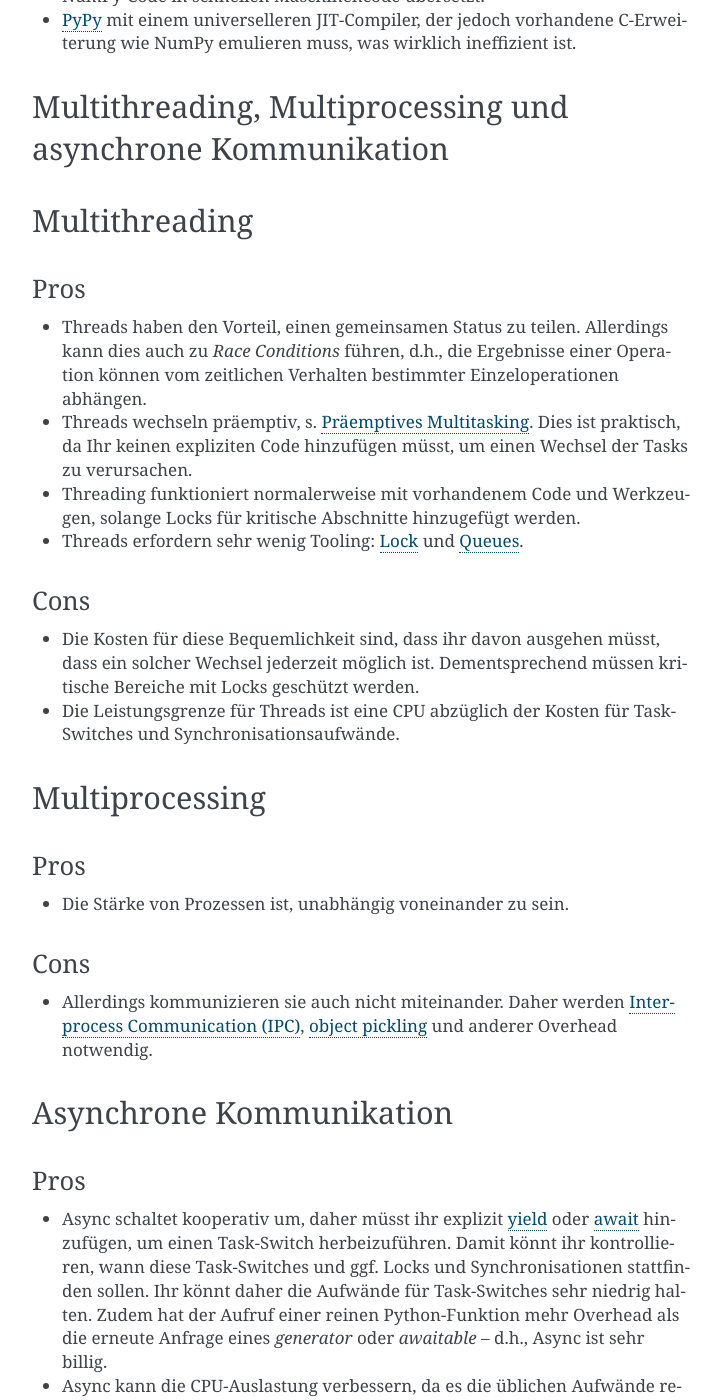
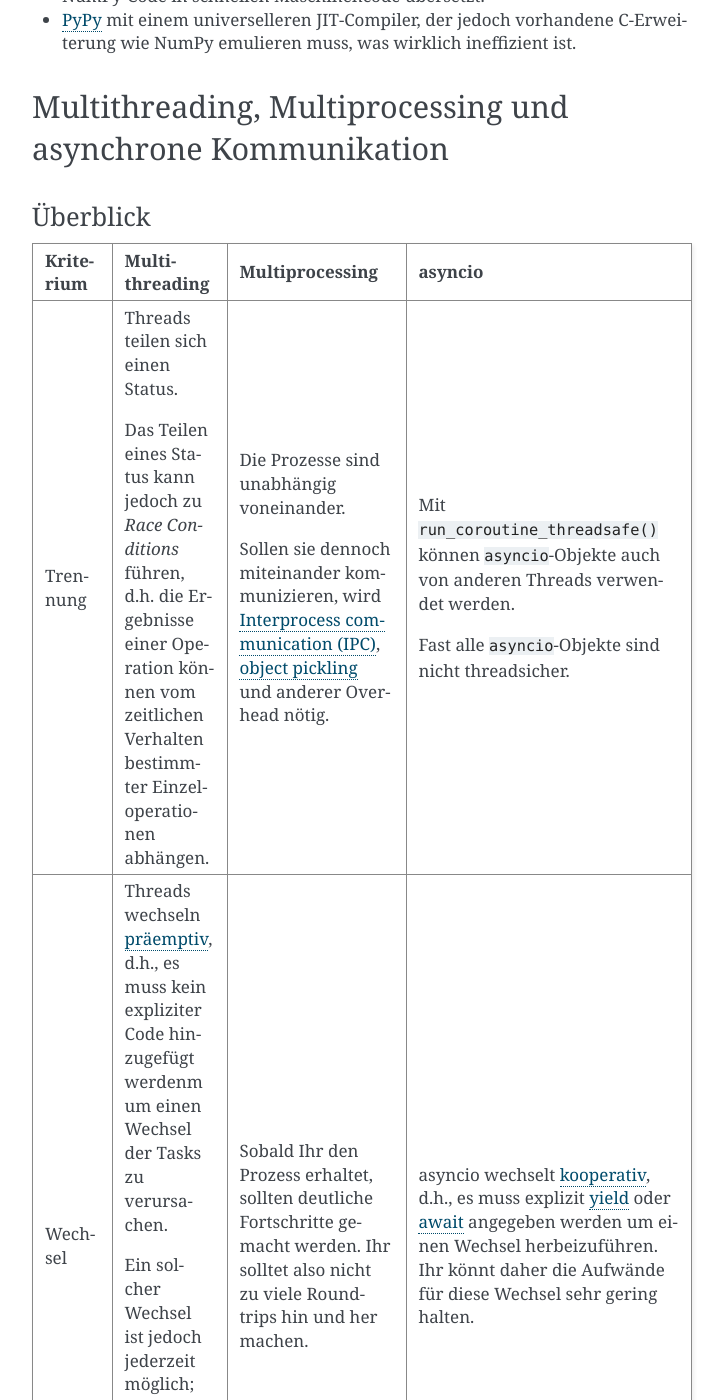
Before and after one commit to veit/jupyter-tutorial-de, a Sphinx documentation site: the page built from docs/refactoring/performance/concurrency.rst, in a window 1280 px wide and 1400 px high, scrolled down 1320 px. Shown: the whole window, without its empty margins (388-1112 px from the left). Built offline with Sphinx 7.4.7, drawn with Linux system fonts in a browser that asks for light colours; pages that are not in the unit, such as notebooks, are missing from menus; some of the changed text lies outside the part shown.

Commit message:
Add overview for different parallelisation options

```diff
--- a/docs/refactoring/performance/concurrency.rst
+++ b/docs/refactoring/performance/concurrency.rst
@@ -66,74 +66,97 @@ erscheinen. Dennoch gibt jedoch bereits einige Lösungen:
 Multithreading, Multiprocessing und asynchrone Kommunikation
 ------------------------------------------------------------
 
-Multithreading
---------------
+Überblick
+~~~~~~~~~
 
-Pros
-~~~~
++------------------+------------------+------------------+--------------------------------+
+| Kriterium        | Multithreading   | Multiprocessing  | asyncio                        |
++==================+==================+==================+================================+
+| Trennung         | Threads teilen   | Die Prozesse sind| Mit                            |
+|                  | sich einen       | unabhängig       | ``run_coroutine_threadsafe()`` |
+|                  | Status.          | voneinander.     | können ``asyncio``-Objekte     |
+|                  |                  |                  | auch von anderen Threads       |
+|                  | Das Teilen eines | Sollen sie       | verwendet werden.              |
+|                  | Status kann      | dennoch          |                                |
+|                  | jedoch zu *Race  | miteinander      | Fast alle ``asyncio``-Objekte  |
+|                  | Conditions*      | kommunizieren,   | sind nicht threadsicher.       |
+|                  | führen, d.h. die | wird             |                                |
+|                  | Ergebnisse einer | `Interprocess    |                                |
+|                  | Operation können | communication    |                                |
+|                  | vom zeitlichen   | (IPC)`_,         |                                |
+|                  | Verhalten        | `object          |                                |
+|                  | bestimmter       | pickling`_ und   |                                |
+|                  | Einzeloperationen| anderer Overhead |                                |
+|                  | abhängen.        | nötig.           |                                |
++------------------+------------------+------------------+--------------------------------+
+| Wechsel          | Threads wechseln | Sobald Ihr den   | asyncio wechselt `kooperativ`_,|
+|                  | `präemptiv`_,    | Prozess erhaltet,| d.h., es muss explizit `yield`_|
+|                  | d.h., es muss    | sollten deutliche| oder `await`_ angegeben werden |
+|                  | kein expliziter  | Fortschritte     | um einen Wechsel               |
+|                  | Code hinzugefügt | gemacht werden.  | herbeizuführen. Ihr könnt daher|
+|                  | werdenm um einen | Ihr solltet also | die Aufwände für diese Wechsel |
+|                  | Wechsel der Tasks| nicht zu viele   | sehr gering halten.            |
+|                  | zu verursachen.  | Roundtrips hin   |                                |
+|                  |                  | und her machen.  |                                |
+|                  | Ein solcher      |                  |                                |
+|                  | Wechsel ist      |                  |                                |
+|                  | jedoch jederzeit |                  |                                |
+|                  | möglich;         |                  |                                |
+|                  | dementsprechend  |                  |                                |
+|                  | müssen kritische |                  |                                |
+|                  | Bereiche mit     |                  |                                |
+|                  | ``lock``         |                  |                                |
+|                  | geschützt werden.|                  |                                |
+|                  |                  |                  |                                |
+|                  |                  |                  |                                |
++------------------+------------------+------------------+--------------------------------+
+| Tooling          | Threads erfordern| Einfaches Tooling| Zumindest bei komplexen        |
+|                  | sehr wenig       | u.a. mit `map`_  | Systemen führt ``asyncio``     |
+|                  | Tooling: `Lock`_ | und              | einfacher zum Ziel als         |
+|                  | und `Queue`_.    | `imap_unordered`_| Multithreading Locks.          |
+|                  |                  | um einzelne      |                                |
+|                  | Locks sind in    | Prozesse in einem| ``asyncio`` benötigt jedoch    |
+|                  | nicht-trivialen  | einzelnen Thread | eine große Menge von           |
+|                  | Beispielen schwer| zu testen, bevor | Werkzeugen: `futures`_,        |
+|                  | zu verstehen.    | zu               | `Event loops`_ und nicht       |
+|                  | Bei komplexen    | Multiprocessing  | blockierende Versionen von fast|
+|                  | Anwendungen      | gewechselt wird. | allem.                         |
+|                  | sollten daher    |                  |                                |
+|                  | besser atomare   | Wird IPC oder    |                                |
+|                  | Message Queues   | object pickling  |                                |
+|                  | oder asyncio     | verwendet, wird  |                                |
+|                  | verwendet werden.| das Tooling      |                                |
+|                  |                  | jedoch           |                                |
+|                  |                  | aufwändiger.     |                                |
++------------------+------------------+------------------+--------------------------------+
+| Performance      | Multithreading   | Die Prozesse     | Der Aufruf einer reinen        |
+|                  | führt bei        | können auf       | Python-Funktion erheugt mehr   |
+|                  | IO-lastigen      | mehrere CPUs     | Overhead als die erneute       |
+|                  | Aufgaben zu den  | verteilt werden  | Anfrage eines ``generator``    |
+|                  | besten           | und sollten daher| oder ``awaitable`` – d.h.,     |
+|                  | Ergebnissen.     | für CPU-lastige  | ``asyncio`` kann die CPU       |
+|                  |                  | Aufgaben         | effizient auslasten.           |
+|                  | Die              | verwendet werden.|                                |
+|                  | Leistungsgrenze  |                  | Für CPU-intensive Aufgaben ist |
+|                  | für Threads ist  | Für die          | jedoch Multiprocessing besser  |
+|                  | eine CPU         | Kommunikation und| geeignet.                      |
+|                  | abzüglich der    | die              |                                |
+|                  | Kosten für       | Synchronisierung |                                |
+|                  | Task-Switches    | der Prozesse     |                                |
+|                  | und              | entstehen jedoch |                                |
+|                  | Aufwänden für die| ggf. zusätzliche |                                |
+|                  | Synchronisation. | Aufwände.        |                                |
++------------------+------------------+------------------+--------------------------------+
 
-* Threads haben den Vorteil, einen gemeinsamen Status zu teilen. Allerdings kann
-  dies auch zu *Race Conditions* führen, d.h., die Ergebnisse einer Operation
-  können vom zeitlichen Verhalten bestimmter Einzeloperationen abhängen.
-* Threads wechseln präemptiv, s. `Präemptives Multitasking
-  <https://de.wikipedia.org/wiki/Multitasking#Pr%C3%A4emptives_Multitasking>`_.
-  Dies ist praktisch, da Ihr keinen expliziten Code hinzufügen müsst, um einen
-  Wechsel der Tasks zu verursachen.
-* Threading funktioniert normalerweise mit vorhandenem Code und Werkzeugen,
-  solange Locks für kritische Abschnitte hinzugefügt werden.
-* Threads erfordern sehr wenig Tooling: `Lock
-  <https://docs.python.org/3/library/threading.html#threading.Lock>`_ und
-  `Queues <https://docs.python.org/3/library/queue.html>`_.
-
-Cons
-~~~~
-
-* Die Kosten für diese Bequemlichkeit sind, dass ihr davon ausgehen müsst, dass
-  ein solcher Wechsel jederzeit möglich ist. Dementsprechend müssen kritische
-  Bereiche mit Locks geschützt werden.
-* Die Leistungsgrenze für Threads ist eine CPU abzüglich der Kosten für
-  Task-Switches und Synchronisationsaufwände.
-
-Multiprocessing
----------------
-
-Pros
-~~~~
-
-* Die Stärke von Prozessen ist, unabhängig voneinander zu sein.
-
-Cons
-~~~~
-
-* Allerdings kommunizieren sie auch nicht miteinander. Daher werden
-  `Interprocess Communication (IPC)
-  <https://docs.python.org/3/library/ipc.html>`_, `object pickling
-  <https://docs.python.org/3/library/pickle.html>`_ und anderer Overhead
-  notwendig.
-
-Asynchrone Kommunikation
-------------------------
-
-Pros
-~~~~
-
-* Async schaltet kooperativ um, daher müsst ihr explizit `yield
-  <https://docs.python.org/3/reference/simple_stmts.html#yield>`_ oder `await
-  <https://docs.python.org/3/reference/expressions.html#await>`_ hinzufügen, um
-  einen Task-Switch herbeizuführen. Damit könnt ihr kontrollieren, wann diese
-  Task-Switches und ggf. Locks und Synchronisationen stattfinden sollen. Ihr
-  könnt daher die Aufwände für Task-Switches sehr niedrig halten. Zudem hat der
-  Aufruf einer reinen Python-Funktion mehr Overhead als die erneute Anfrage
-  eines *generator* oder *awaitable* – d.h., Async ist sehr billig.
-* Async kann die CPU-Auslastung verbessern, da es die üblichen Aufwände
-  reduzieren kann.
-* Bei komplexen Systemen kommt man mit async viel einfacher zum Ziel als mit
-  Threads mit Locks.
-
-Cons
-~~~~
-
-* Async benötigt eine große Menge an Werkzeugen: `futures
-  <https://docs.python.org/3/library/asyncio-task.html#future>`_, `Event Loops
-  <https://docs.python.org/3/library/asyncio-eventloops.html>`_ und
-  nicht-blockierende Versionen von fast allem.
+.. _`Interprocess Communication (IPC)`: https://docs.python.org/3/library/ipc.html
+.. _`object pickling`: https://docs.python.org/3/library/pickle.html
+.. _`präemptiv`: https://de.wikipedia.org/wiki/Multitasking#Pr%C3%A4emptives_Multitasking
+.. _`Lock`: https://docs.python.org/3/library/threading.html#threading.Lock
+.. _`Queue`: https://docs.python.org/3/library/queue.html
+.. _`kooperativ`: https://de.wikipedia.org/wiki/Multitasking#Kooperatives_Multitasking
+.. _`yield`: https://docs.python.org/3/reference/simple_stmts.html#yield
+.. _`await`: https://docs.python.org/3/reference/expressions.html#await
+.. _`map`: https://docs.python.org/3/library/multiprocessing.html#multiprocessing.pool.Pool.map
+.. _`imap_unordered`: https://docs.python.org/3/library/multiprocessing.html#multiprocessing.pool.Pool.imap_unordered
+.. _`futures`: https://docs.python.org/3/library/asyncio-task.html#future
+.. _`Event Loops`: https://docs.python.org/3/library/asyncio-eventloops.html
```
